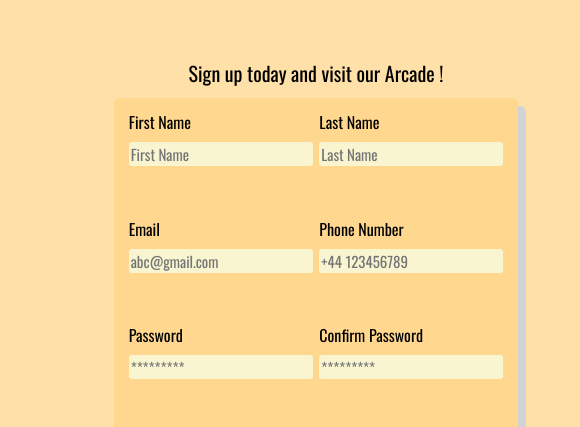
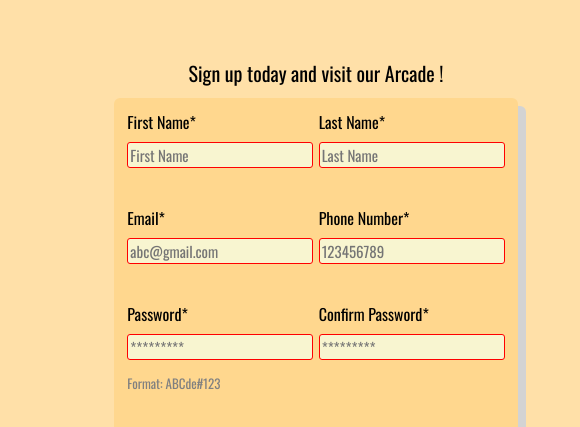
Before and after one commit to AnirudhUK1999/form, a plain HTML site: page index.html in a window 1280 px wide. Shown: the part 114-541 px from the top of the page, 644-1224 px from the left. Drawn offline with Linux system fonts and the light colour scheme.

Commit message:
Validations added with basic styling

```diff
--- a/css/form-styles.css
+++ b/css/form-styles.css
@@ -146,3 +146,7 @@ input{
     color: white;
     background-color: black;
 }
+
+input:invalid{
+    border: solid red 1px;
+}
--- a/index.html
+++ b/index.html
@@ -23,28 +23,31 @@
             </div>
             <form action="">
                 <div class="fields-container">
-                    <label for="first-name">First Name</label>
+                    <label for="first-name">First Name*</label>
                     <input type="text" placeholder="First Name" required>
                 </div>
                 <div class="fields-container">
-                    <label for="last-name">Last Name</label>
+                    <label for="last-name">Last Name*</label>
                     <input type="text" placeholder="Last Name" required>
                 </div>
                 <div class="fields-container">
-                    <label for="email">Email</label>
+                    <label for="email">Email*</label>
                     <input type="email" placeholder="abc@gmail.com" required>
                 </div>
                 <div class="fields-container">
-                    <label for="phone-num">Phone Number</label>
-                    <input type="text" placeholder="+44 123456789" required>
+                    <label for="phone-num">Phone Number*</label>
+                    <input type="text" placeholder="123456789" required
+                    pattern="\d{10}" title="Please enter 10 digits only">
                 </div>
                 <div class="fields-container">
-                    <label for="pass">Password</label>
-                    <input type="password" placeholder="*********" required>
+                    <label for="pass">Password*</label>
+                    <input type="password" placeholder="*********" required minlength="8" pattern="((?=.*[A-Z])(?=.*[a-z])(?=.*[0-9])(?=.*[^A-Za-z0-9])).{8,}"
+                    title="Please enter your password in format ABcd1234#">
+                    <p style="font-size: small; color: gray;">Format: ABCde#123</p>
                 </div>
                 <div class="fields-container">
-                    <label for="confirm-pass">Confirm Password</label>
-                    <input type="password" placeholder="*********" required>
+                    <label for="confirm-pass">Confirm Password*</label>
+                    <input type="password" placeholder="*********" required pattern="((?=.*[A-Z])(?=.*[a-z])(?=.*[0-9])(?=.*[^A-Za-z0-9])).{8,}">
                 </div>
                 <div class="button-container">
                     <button type="submit">Sign Up</button>
```
